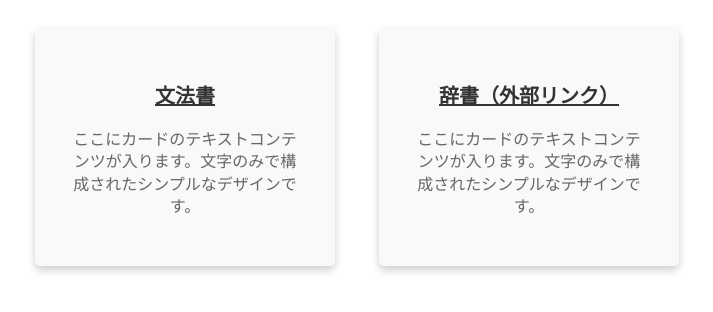
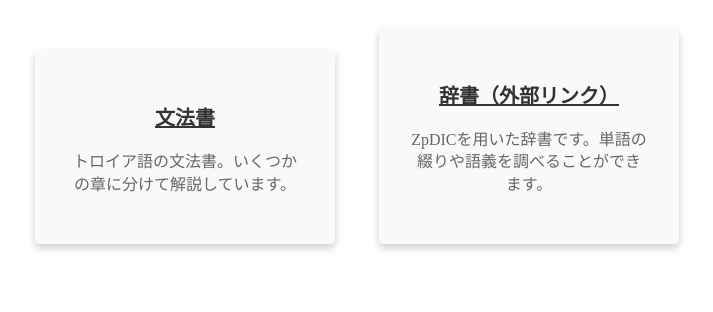
Before and after one commit to german-like/troian, a plain HTML site: page home/index.html in a window 1280 px wide. Shown: the whole page, without its empty margins (283-996 px from the left). Drawn offline with Linux system fonts and the light colour scheme.

Commit message:
Update index.html

```diff
--- a/home/index.html
+++ b/home/index.html
@@ -2,7 +2,7 @@
 <html>
 <head>
   <meta charset="utf-8">
-  <title>ページタイトル</title>
+  <title>ホーム</title>
   <!-- ICON -->
   <link rel="shortcut icon" href="ファイル名.ico">
   <!-- CSS -->
@@ -13,13 +13,13 @@
 <div class="card">
   <div class="container">
     <h2><a href="gra/grammar.html">文法書</a></h2>
-    <p>ここにカードのテキストコンテンツが入ります。文字のみで構成されたシンプルなデザインです。</p>
+    <p>トロイア語の文法書。いくつかの章に分けて解説しています。</p>
   </div>
 </div>
 <div class="card">
   <div class="container">
     <h2><a href="https://zpdic.ziphil.com/dictionary/6267">辞書（外部リンク）</a></h2>
-    <p>ここにカードのテキストコンテンツが入ります。文字のみで構成されたシンプルなデザインです。</p>
+    <p>ZpDICを用いた辞書です。単語の綴りや語義を調べることができます。</p>
   </div>
 </div>
 </body>
```
